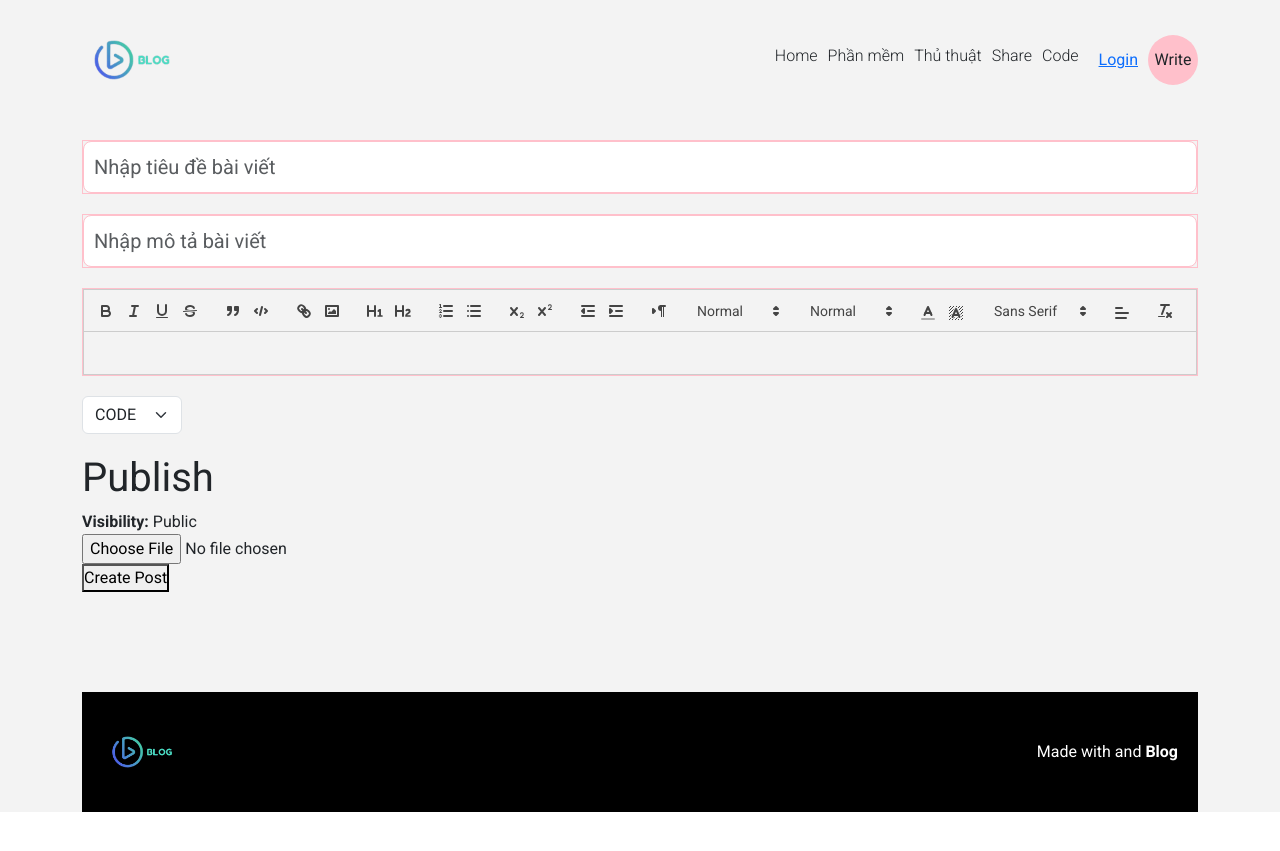
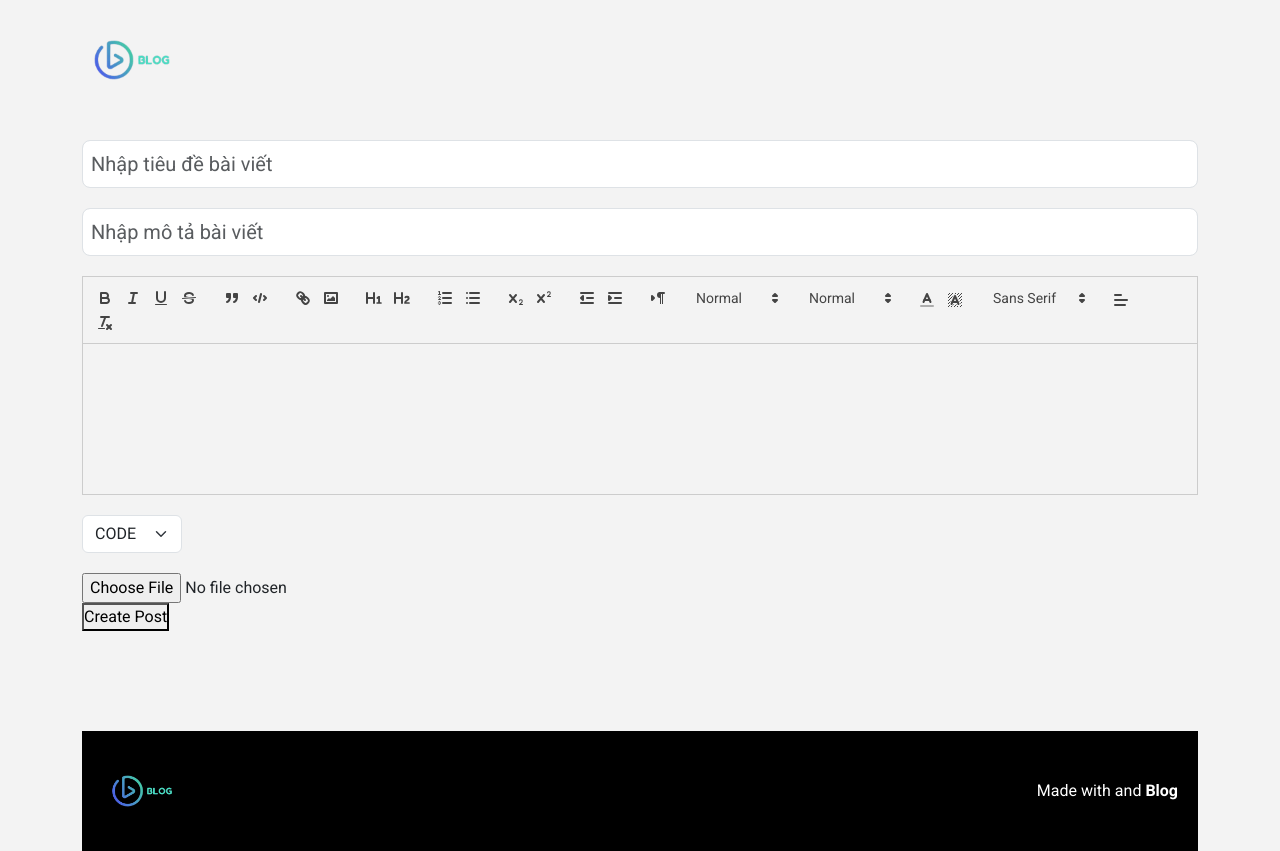
Before and after one commit to thekhai1k9/blogg, a React app in the folder client/: page /write in a window 1280 px wide. Before the commit the page ends 812 px from the top, so only its background shows below. Built offline with nearby package versions, Linux system fonts and the light colour scheme.

Commit message:
update code

```diff
--- a/client/src/assets/styles/home_page.scss
+++ b/client/src/assets/styles/home_page.scss
@@ -37,6 +37,7 @@
           align-items: center;
           .navbar__cursor {
             cursor: pointer;
+            padding-bottom: 8px;
           }
           .navbar_links-write {
             background-color: pink;
@@ -46,7 +47,7 @@
             display: flex;
             align-items: center;
             justify-content: center;
-            padding: 3px;
+            padding: 8px;
 
             &:hover {
               color: teal;
@@ -181,18 +182,16 @@
         gap: 20px;
 
         input {
-          padding: 10px;
-          border: 1px solid pink;
+          padding: 8px;
         }
 
-        .write_wrapper-editer {
+        .write_wrapper-editer .write_wrapper-editer-quill {
           height: 'fix-content';
-          overflow-y: scroll;
+          // overflow-y: scroll;
           overflow-x: hidden;
-          border: 1px solid pink;
-          &::-webkit-scrollbar {
-            width: 5px;
-          }
+          // &::-webkit-scrollbar {
+          //   width: 100px;
+          // }
           &::-webkit-scrollbar-track {
             background-color: darkgrey;
           }
@@ -201,7 +200,7 @@
           }
           .editor {
             white-space: nowrap;
-            height: 100%;
+            height: 100px;
             border: none;
             &::-webkit-scrollbar {
               width: 5px;
@@ -210,6 +209,34 @@
               .ql-editor {
                 overflow-y: hidden !important;
               }
+            }
+          }
+        }
+        .write_wrapper-editer-quill {
+          .ql-container {
+            .ql-editor {
+              min-height: 150px;
+            }
+          }
+        }
+      }
+
+      // ===========================================
+      // STYLE BUTTON upload file===================
+      // ===========================================
+      .write_wrapper-menu {
+        .write_wrapper-item {
+          .write_wrapper-upload {
+            // .custom-file-input::-webkit-file-upload-button {
+            //   visibility: hidden;
+            // }
+            .inputfile {
+              width: 0.1px;
+              height: 0.1px;
+              opacity: 0;
+              display: none;
+              position: absolute;
+              z-index: -1;
             }
           }
         }
@@ -807,6 +834,11 @@
                     color: #196ccc !important;
                   }
                 }
+                p {
+                  padding-top: 4px;
+                  font-size: 12px;
+                  font-style: italic;
+                }
               }
             }
           }
--- a/client/src/components/Navbar.tsx
+++ b/client/src/components/Navbar.tsx
@@ -1,60 +1,16 @@
-import React, { useContext } from 'react'
-import { Link, useNavigate } from 'react-router-dom'
+import React from 'react'
+import { Link } from 'react-router-dom'
 import LogoNavbar from '../assets/images/logo.png'
-import { AuthContext, AuthContextProps } from '../context/authContext'
 
 const Navbar: React.FC = () => {
-  const navigate = useNavigate()
-  // currentUser
-  const currentUser: any = useContext(AuthContext)
-  // LogoutContext
-  const logoutContext: AuthContextProps | undefined = useContext(AuthContext)
-  // Handle sự kiện đăng xuất tài khoản
-  const handleLogout = async () => {
-    if (logoutContext) {
-      await logoutContext.logoutContext()
-      navigate('/')
-    }
-  }
-
   return (
     <div className='navbar_wrapper'>
       <div className='navbar_container'>
-        <div className='navbar_logo'>
-          <img src={LogoNavbar} alt='anh_logo' className='navbar_logo_style' />
-        </div>
-        <div className='navbar_links'>
-          <Link className='link' to='/'>
-            <h4>Home</h4>
-          </Link>
-          <Link className='link' to='/?cat=art_1'>
-            <h4>Phần mềm</h4>
-          </Link>
-          <Link className='link' to='/?cat=art_2'>
-            <h4>Thủ thuật</h4>
-          </Link>
-          <Link className='link' to='/?cat=art_3'>
-            <h4>Share</h4>
-          </Link>
-          <Link className='link' to='/?cat=art_4'>
-            <h4>Code</h4>
-          </Link>
-          <span className='navbar_links--user navbar__cursor'>{currentUser?.currentUser?.userName}</span>
-          {currentUser.currentUser ? (
-            <span className='navbar_links--logout navbar__cursor' onClick={handleLogout}>
-              Logout
-            </span>
-          ) : (
-            <Link to='/login'>Login</Link>
-          )}
-          {/* {currentUser?.currentUser?.isAdmin === '1' && ( */}
-          <span className='navbar_links-write'>
-            <Link className='link' to='/write'>
-              Write
-            </Link>
-          </span>
-          {/* )} */}
-        </div>
+        <Link to='/'>
+          <div className='navbar_logo'>
+            <img src={LogoNavbar} alt='anh_logo' className='navbar_logo_style' />
+          </div>
+        </Link>
       </div>
     </div>
   )
--- a/client/src/helper/function_format.ts
+++ b/client/src/helper/function_format.ts
@@ -8,7 +8,7 @@ export const formatDateTime = (dateTimeString: string): string => {
   const hours = date.getHours()
   const minutes = date.getMinutes()
 
-  const formattedDateTime = `${day}-${month}-${year} tại ${hours}giờ:${minutes}phút`
+  const formattedDateTime = `Ngày ${day} tháng ${month} năm ${year} (${hours}h:${minutes}m)`
 
   return formattedDateTime
 }
--- a/client/src/pages/Auth/LoginAfter.tsx
+++ b/client/src/pages/Auth/LoginAfter.tsx
@@ -36,6 +36,13 @@ const LoginAfter: React.FC = () => {
                     Thay đổi thông tin
                   </Link>
                 </li>
+                {currentUser?.currentUser?.isAdmin === '1' && (
+                  <li>
+                    <Link to='/write' className='the_link'>
+                      Viết bài
+                    </Link>
+                  </li>
+                )}
               </ul>
             </p>
           )}
--- a/client/src/pages/Write.tsx
+++ b/client/src/pages/Write.tsx
@@ -103,7 +103,7 @@ const Write: React.FC = () => {
             onChange={(e) => setDesc(e.target.value)}
           />
         </div>
-        <div className='write_wrapper-editer'>
+        <div className='write_wrapper-editer-quill'>
           <ReactQuill className='editor' theme='snow' value={content} onChange={setContent} modules={modules} />
         </div>
         <Form.Select
@@ -120,11 +120,7 @@ const Write: React.FC = () => {
       </div>
       <div className='write_wrapper-menu'>
         <div className='write_wrapper-item'>
-          <h1>Publish</h1>
-          <span>
-            <b>Visibility: </b> Public
-          </span>
-          <div>
+          <div className='write_wrapper-upload'>
             <input type='file' name='image' onChange={handleImageChange} />
             {previewImage && (
               <img src={previewImage} alt='Preview' style={{ width: 170, height: 70, marginTop: '10px' }} />
```
